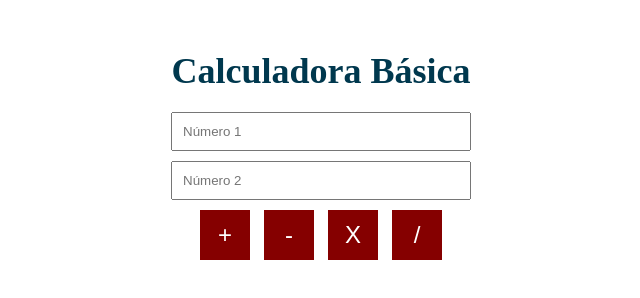
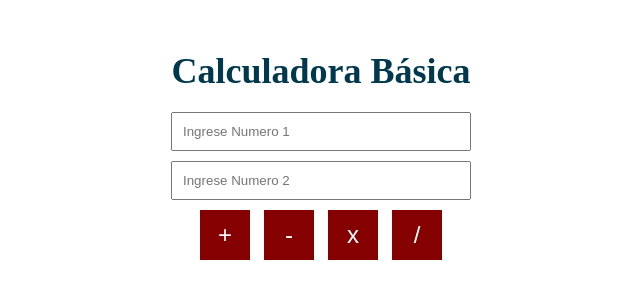
Before and after one commit to Cristian01112002/Calculadora, a plain HTML site: page index.html in a window 1280 px wide. Shown: the full height of the page, 319-959 px from the left. Drawn offline with Linux system fonts and the light colour scheme.

Commit message:
Update index.html

```diff
--- a/index.html
+++ b/index.html
@@ -1,21 +1,21 @@
 <!DOCTYPE html>
-<html lang="es">
+<html lang="en">
 <head>
     <meta charset="UTF-8">
     <meta http-equiv="X-UA-Compatible" content="IE=edge">
     <meta name="viewport" content="width=device-width, initial-scale=1.0">
-    <title>Document</title>
+    <title>Calculadora</title>
     <link rel="stylesheet" href="style.css">
 </head>
 <body>
 	<div class="calculator">
 		<h1>Calculadora Básica</h1>
-		<input id="num1" type="number" placeholder="Número 1">
-		<input id="num2" type="number" placeholder="Número 2">
+		<input id="num1" type="number" placeholder="Ingrese Numero 1">
+		<input id="num2" type="number" placeholder="Ingrese Numero 2">
 		<div>
 			<button onclick="sumar()">+</button>
 			<button onclick="restar()">-</button>
-			<button onclick="multiplicar()">X</button>
+			<button onclick="multiplicar()">x</button>
 			<button onclick="dividir()">/</button>
 		</div>
 		<p id="resultado"></p>
```
